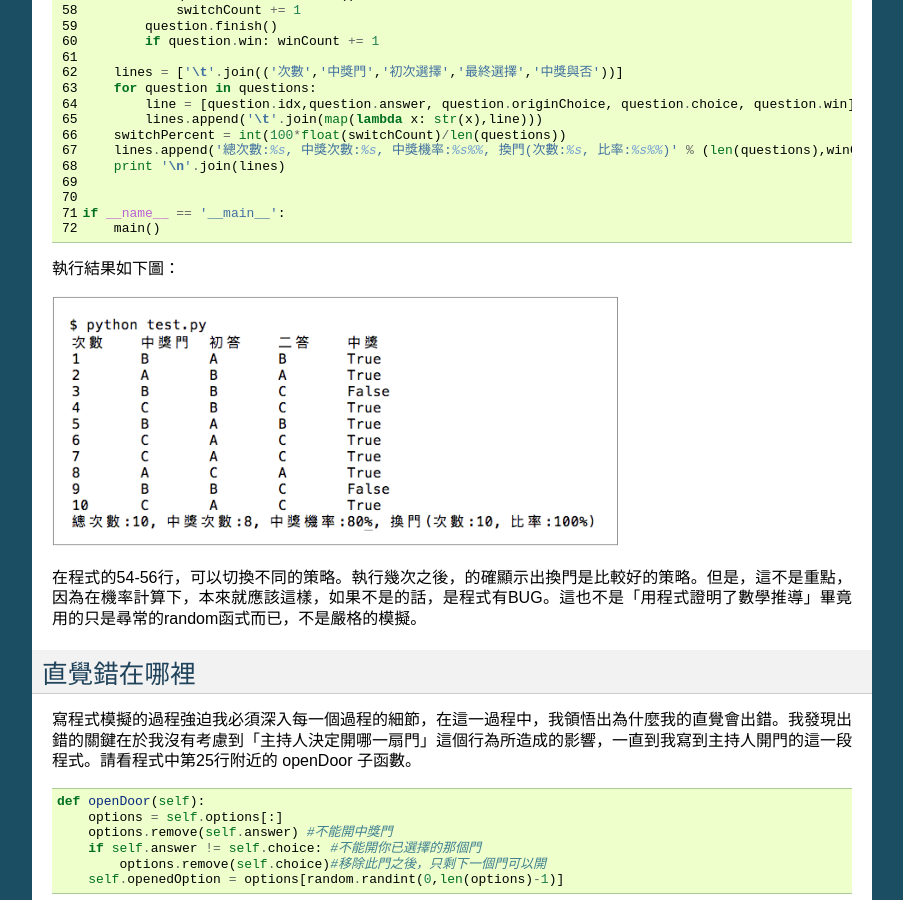
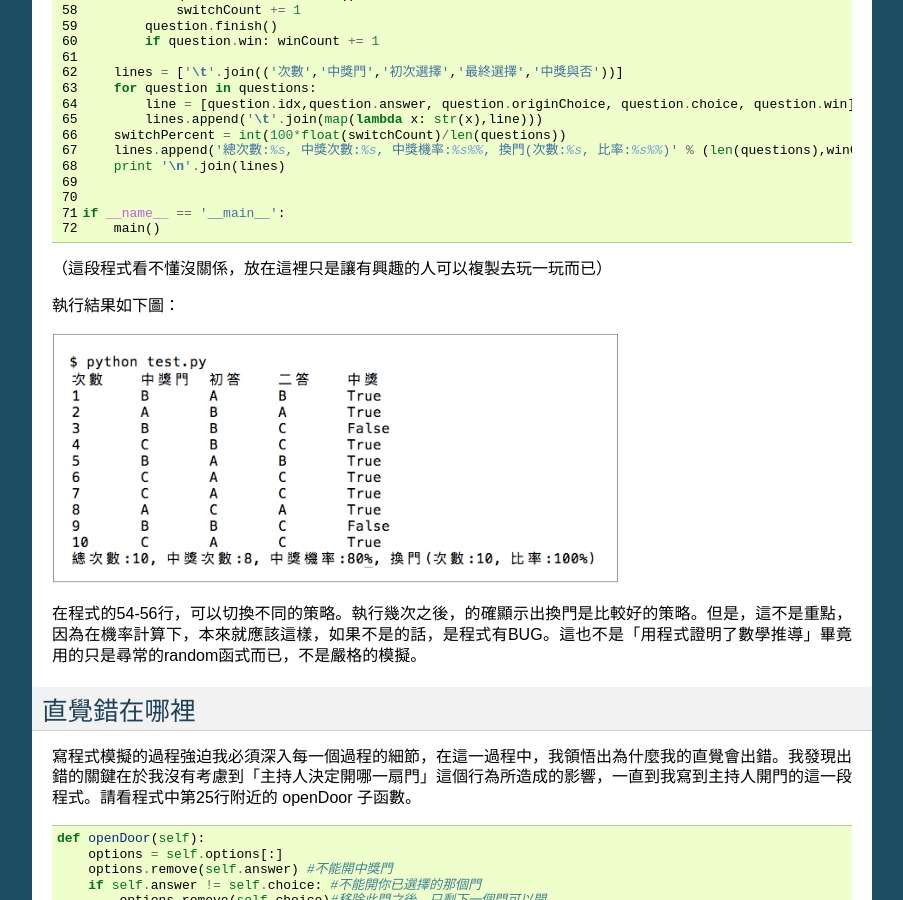
Before and after one commit to iapyeh/iapyeh, a Sphinx documentation site: the page built from docs/blogs/MontyHallProblem.rst, in a window 1280 px wide and 900 px high, scrolled down 1410 px. Shown: the whole window, without its empty margins (198-1101 px from the left). Built offline with Sphinx 7.4.7, drawn with Linux system fonts in a browser that asks for light colours; some of the changed text lies outside the part shown.

Commit message:
Google Docs reST Editor@2017-2-13 18:46:33

```diff
--- a/docs/blogs/MontyHallProblem.rst
+++ b/docs/blogs/MontyHallProblem.rst
@@ -94,6 +94,8 @@
     if __name__ == '__main__':
         main()
 
+（這段程式看不懂沒關係，放在這裡只是讓有興趣的人可以複製去玩一玩而已）
+
 執行結果如下圖：
 
 \ |IMG1|\
@@ -124,7 +126,6 @@
 ========
 
 我的直覺會錯誤原因在於我只是從自己的觀點作純機率的考量，沒有將主持人的行為納入考量。但是，這一推測也只是「直覺」，怎麼確定是對的呢？我檢驗的方式是：把限制主持人開門的規則拿掉，也就是說，假設主持人不知道哪一扇門後是汽車，他從遊戲者挑剩的兩扇門中隨機開啟其中的一扇門，如果開出汽車則遊戲結束，如果不是，則遊戲者可以選擇換門或不換門。修改遊戲規則之後的模擬程式碼如下：
-
 
 .. code-block:: python
     :linenos:
@@ -205,6 +206,8 @@
     if __name__ == '__main__':
         main()
 
+（這段程式看不懂沒關係，放在這裡只是讓有興趣的人可以複製去玩一玩而已）
+
 執行結果如下圖：
 
 \ |IMG2|\
```
